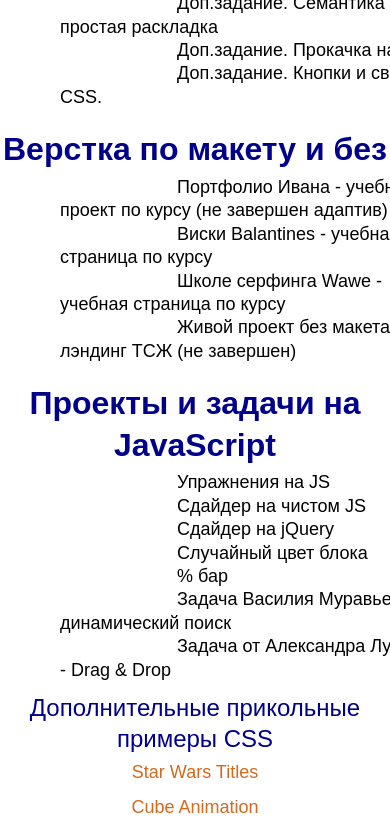
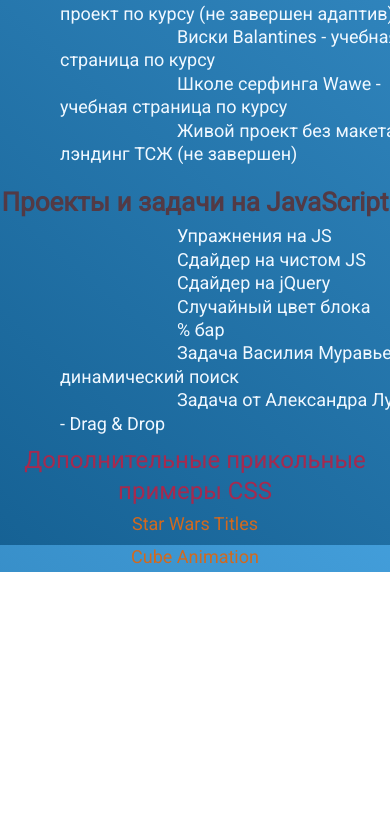
Before and after one commit to LogPt/learn-web, a website: page index.html in a window 390 px wide. Shown: the part 656-1478 px from the top of the page. After the commit the page ends 1228 px from the top, so only its background shows below. Drawn offline with Linux system fonts and the light colour scheme.

Commit message:
добавил марафон55, переделал index

```diff
--- /dev/null
+++ b/css/media.css
@@ -0,0 +1,38 @@
+@media (max-width: 1100px) {
+  .main__link {
+    margin-left: 10%;
+  }
+}
+
+
+@media (max-width: 600px) {
+
+.header {
+   margin-top: 25px;
+}
+
+.main__list {
+  margin: 0;
+}
+
+.main__link {
+  margin: 0 20px;
+
+}
+
+  .title {
+    font-size: 24px;
+    margin-bottom: 10px;
+  }
+  .subtitle {
+    margin: 10px 0 5px 0;
+    font-size: 20px;
+
+  }
+
+  .footer__link {
+    font-size: 14px;
+
+  }
+
+}
--- a/css/template.css
+++ b/css/template.css
@@ -1,7 +1,13 @@
+@import url("https://fonts.googleapis.com/css?family=Roboto&display=swap");
+
 body {
-  font-family: Arial, Helvetica, sans-serif, serif;
+  font-family: "Roboto",
+    sans-serif;
+  serif;
   margin: 0;
-  text-align: center
+  text-align: center;
+  background: linear-gradient(220.16deg, #46a2df -8%, #054b7a 138%);
+
 }
 
 kbd {
@@ -33,24 +39,25 @@ kbd {
   margin-left: 30%;
   font-size: 18px;
   line-height: 130%;
-  color: black;
+  color: aliceblue;
 }
 
 .main__link:hover {
   text-decoration-line: underline;
-  color: blueviolet;
+  color: rgb(173, 34, 45);
 }
 
 .title {
-  font-size: 48px;
+  font-size: 36px;
   line-height: 130%;
   margin: 10px 0 20px 0;
-  color: darkblue;
+  color: rgb(165, 42, 79);
 }
 
 .subtitle {
   margin: 20px 0 5px 0;
-  font-size: 32px;
+  font-size: 26px;
+  color: rgb(83, 58, 69)
 }
 
 .subtitle-2 {
```
